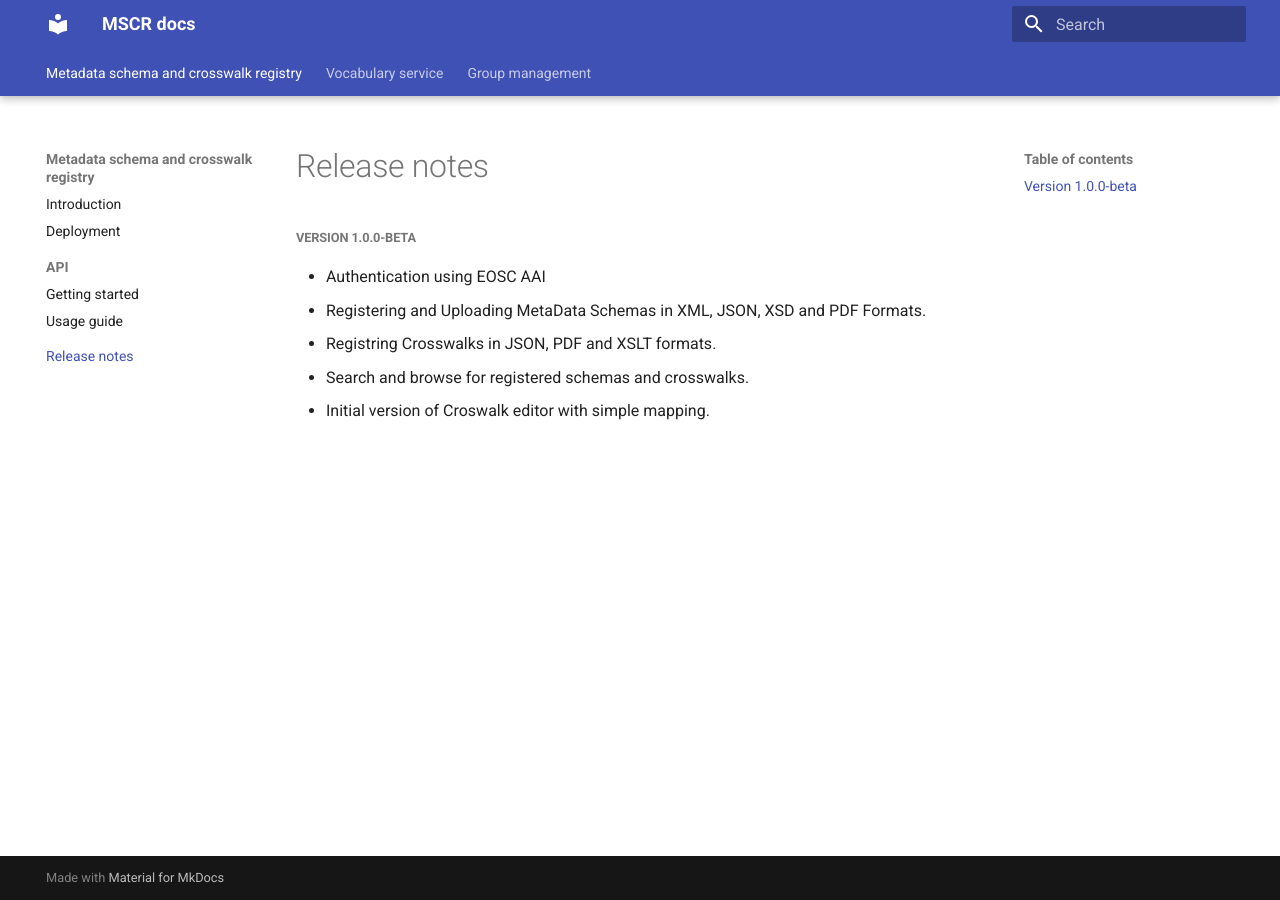
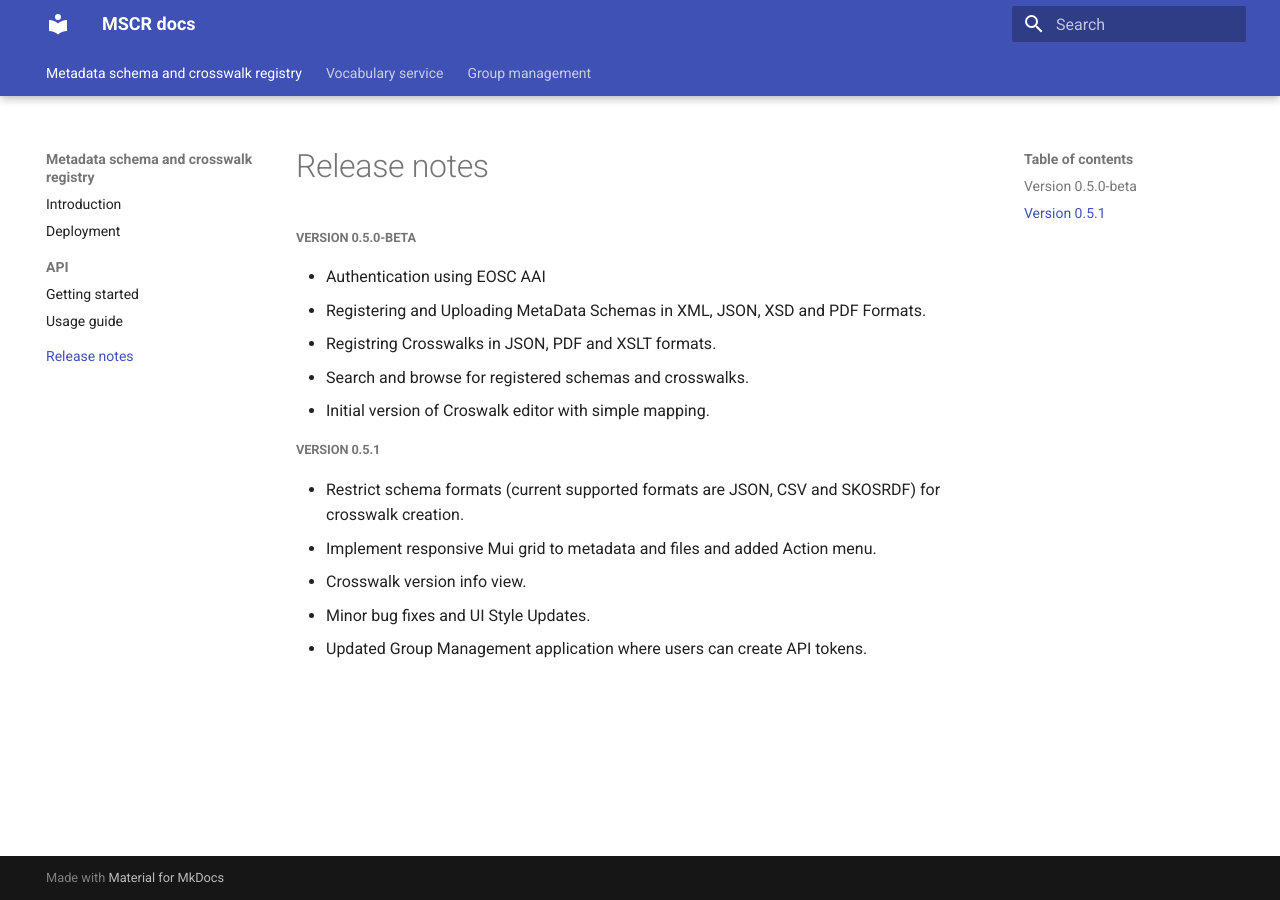
Before and after one commit to CSCfi/mscr-docs, an MkDocs documentation site: the page built from docs/mscr/release-notes.md, in a window 1280 px wide. Built offline with MkDocs 1.6.1 and Material for MkDocs 9.7.7, drawn with Linux system fonts in a browser that asks for light colours.

Commit message:
release note for v0.5.0

```diff
--- a/docs/mscr/release-notes.md
+++ b/docs/mscr/release-notes.md
@@ -1,10 +1,17 @@
 # Release notes
 
 
-##### Version 1.0.0-beta
+##### Version 0.5.0-beta
 
 - Authentication using EOSC AAI
 - Registering and Uploading MetaData Schemas in XML, JSON, XSD and PDF Formats.
 - Registring Crosswalks in JSON, PDF and XSLT formats.
 - Search and browse for registered schemas and crosswalks.
 - Initial version of Croswalk editor with simple mapping.
+
+##### Version 0.5.1
+- Restrict schema formats (current supported formats are JSON, CSV and SKOSRDF) for crosswalk creation.
+- Implement responsive Mui grid to metadata and files and added Action menu.
+- Crosswalk version info view.
+- Minor bug fixes and UI Style Updates.
+- Updated Group Management application where users can create API tokens.
```
